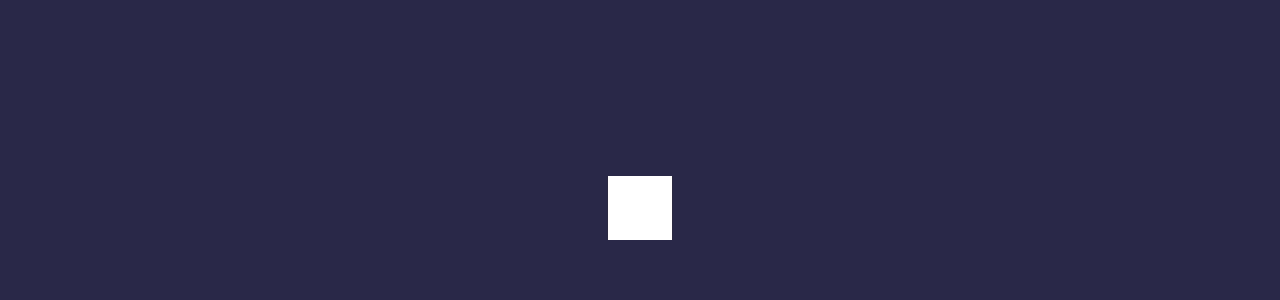
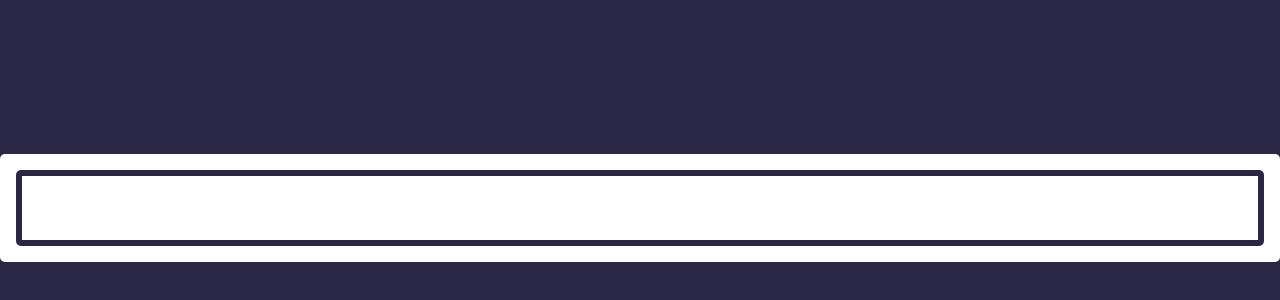
Before and after one commit to Jessiiiica/Emotional-Attachment-to-AI-Dissertation, a plain HTML site: page chatbotA.html in a window 1280 px wide. Shown: the part 192-492 px from the top of the page. Drawn offline with Linux system fonts and the light colour scheme.

```diff
--- a/chatbotA.html
+++ b/chatbotA.html
@@ -3,9 +3,13 @@
     <link rel="stylesheet" href="style.css">
     <link rel="script" href="script.js">
 </head>
-</html>
 
 <body>
-    <div class="container">
+    <div class="outerWhite">
+        <div class="containerLine">
+            <div class="container">
+            </div>
+        </div>
     </div>
 </body>
+</html>
```
Also changed, not shown: ChatbotOne.png (added), ChatbotTwo.png (added).
